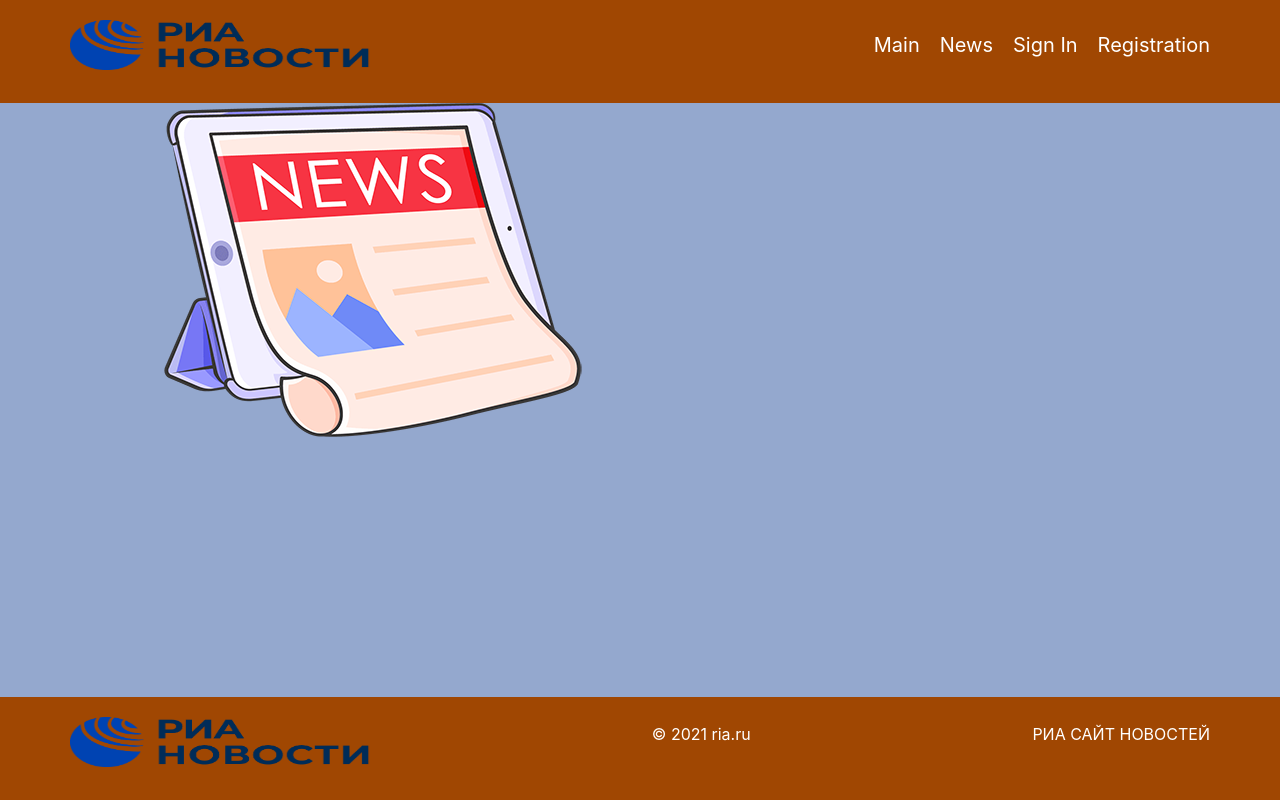
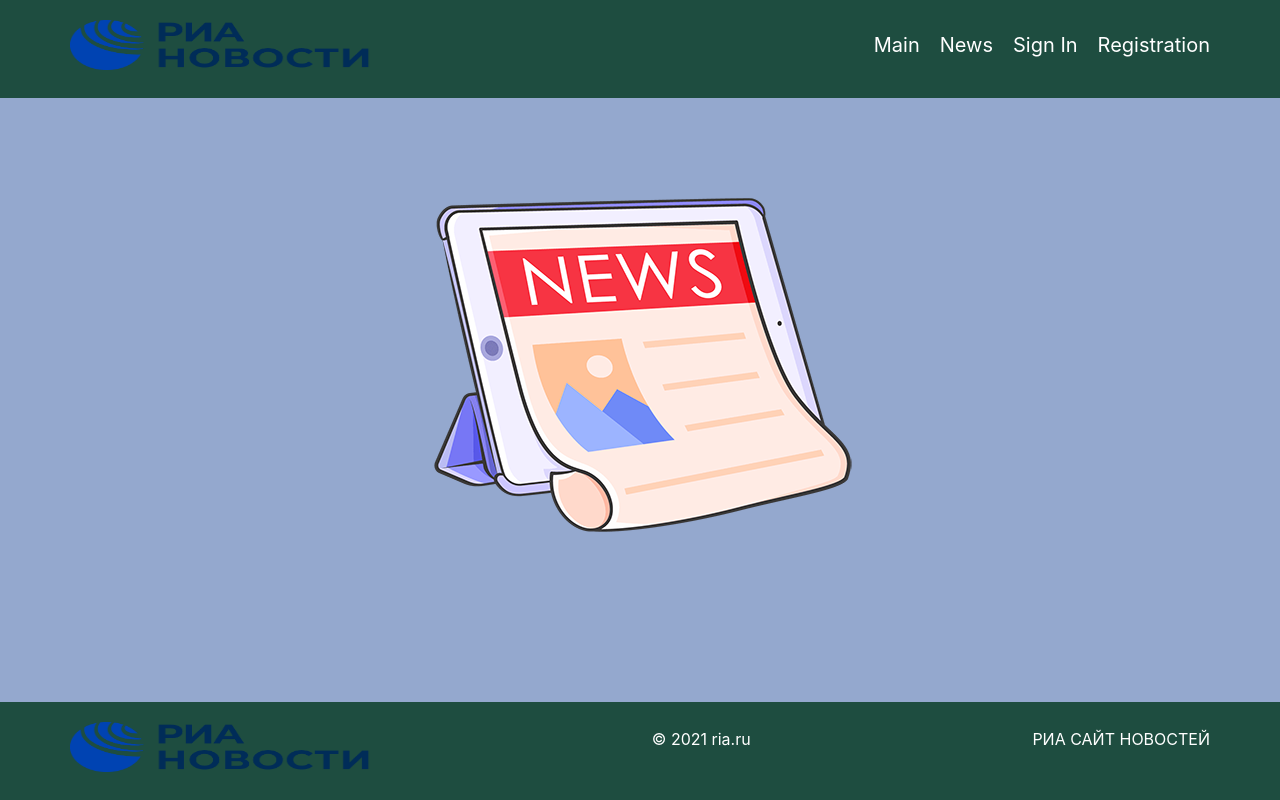
Before and after one commit to Kerimchick/News-Portal, a React (Create React App) app: page / in a window 1280 px wide. Built offline with nearby package versions, Linux system fonts and the light colour scheme.

Commit message:
fixed not found page id

```diff
--- a/src/components/Footer/style.css
+++ b/src/components/Footer/style.css
@@ -1,6 +1,6 @@
 .footer{
     padding: 20px;
-    background-color: #a04702;
+    background-color: #1e4d40;
     color: white;
     flex: 0.1;
 }
--- a/src/components/Header/style.css
+++ b/src/components/Header/style.css
@@ -1,6 +1,6 @@
 .header{
     padding: 20px;
-    background-color: #a04702;
+    background-color: #1e4d40;
     flex: 0.1;
 }
 .header-footer-logo{
--- a/src/index.css
+++ b/src/index.css
@@ -33,6 +33,7 @@ a{
     display: flex;
     flex-wrap: wrap;
     margin: 0 -15px;
+    margin-top: 20px;
 }
 .col-3{
     width: 22%;
@@ -43,7 +44,7 @@ a{
     width: auto;
 }
 .down{
-    margin-top: 20px;
+    margin-bottom: 20px;
 }
 .color{
     color: black;
@@ -55,6 +56,10 @@ a{
 .details-img{
     margin-top: 20px;
 }
-.btn{
-    margin-bottom: 10px;
+.up{
+    margin: -22px 40px 20px 321px ;
 }
+.main-img{
+    text-align: center;
+    margin-top: 100px;
+}
--- a/src/views/MainPageNews/index.js
+++ b/src/views/MainPageNews/index.js
@@ -1,12 +1,15 @@
 import React from 'react';
 import Layout from "../../components/Layout";
 import Image from "../images/5-best-websites-for-watching-news-1.png"
+import {Link} from "react-router-dom";
 
 const MainPageNews = () => {
     return (
         <Layout>
-            <div>
-                <img src={Image} alt="#" className="main-img"/>
+            <div className="main-img">
+                <Link to="/news">
+                    <img src={Image} alt="#"/>
+                </Link>
             </div>
         </Layout>
     );
--- a/src/views/NewDetails/index.js
+++ b/src/views/NewDetails/index.js
@@ -2,14 +2,25 @@ import React, {useEffect, useState} from 'react';
 import Layout from "../../components/Layout";
 import {useParams} from "react-router-dom";
 import axios from "axios";
+import NotFound from "../NotFoundPage";
 
 const NewDetails = () => {
     const [newDetails, setNewDetails] = useState({})
+    const [isLoading, setIsLoading] = useState(true)
+    const [notFound, setNotFound] = useState(false)
     let {id} = useParams()
     useEffect(() => {
         axios(`https://611675aa1c592d0017bb7f09.mockapi.io/News/${id}`)
-            .then(({data}) => setNewDetails(data))
+            .then(({data}) => {setNewDetails(data)})
+            .catch(() => {setNotFound(true)})
+            .finally(() => {setIsLoading(false)})
     }, [id])
+    if(isLoading){
+        return "Loading...."
+    }
+    if(notFound){
+        return <NotFound />
+    }
     return (
         <Layout>
             <div className="row">
@@ -26,9 +37,12 @@ const NewDetails = () => {
                     </div>
                     <div>
                         <p>Commentaries</p>
-                        <div className="comment">
-                            <p><textarea rows="10" cols="45" name="text" placeholder="Commentaries"></textarea></p>
-                            <button type="button" className="btn">Send</button>
+                        <div>
+                            <p>
+                                <textarea rows="5" cols="50" name="text" placeholder="Commentaries..." className="rounded">
+                                </textarea>
+                            </p>
+                            <button type="button" className="btn up btn-info down">Send</button>
                         </div>
                     </div>
                 </div>
--- a/src/views/News/index.js
+++ b/src/views/News/index.js
@@ -2,6 +2,7 @@ import React, {useEffect, useState} from 'react';
 import Layout from "../../components/Layout";
 import axios from "axios";
 import {Link} from "react-router-dom";
+import NotFound from "../NotFoundPage";
 
 const News = () => {
     const [news, setNews] = useState([])
```
